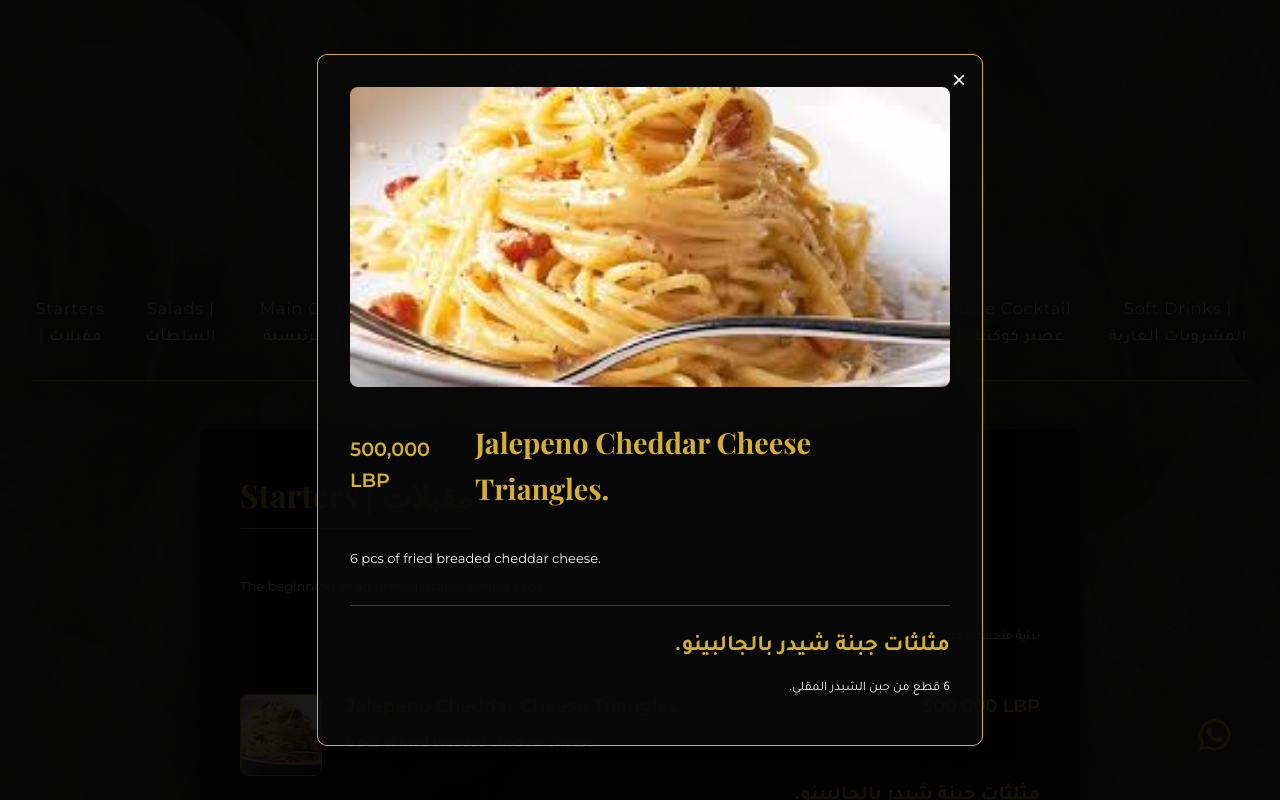
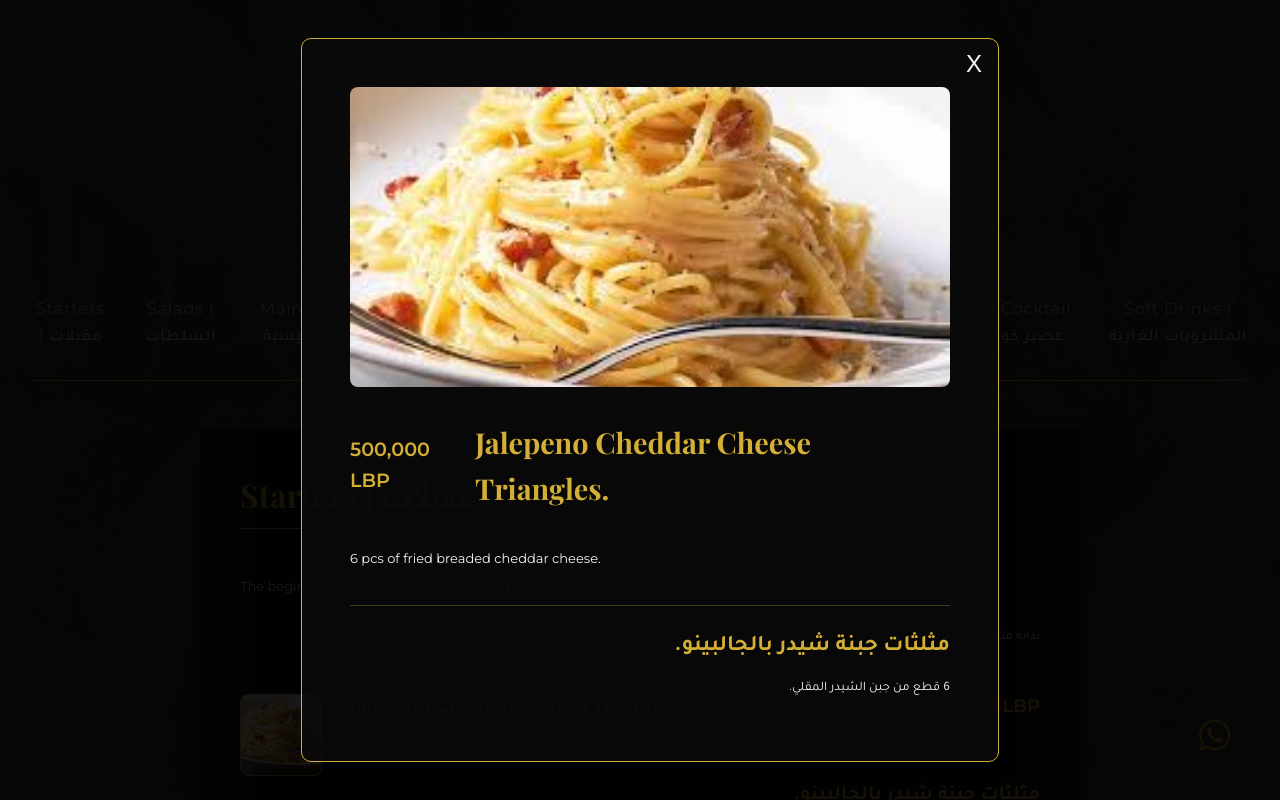
Before and after one commit to ashrafshaar1/hamsat-web-menu, a React (Create React App) app: page / in a window 1280 px wide. Both pictures are taken after a click on the element 640 px from the left and 775 px from the top of the page. Shown: the top 800 px of the page. Built offline with nearby package versions, Linux system fonts and the light colour scheme; a web font is replaced by a local one.

Commit message:
bug fixes

```diff
--- a/src/components/Modal.jsx
+++ b/src/components/Modal.jsx
@@ -23,7 +23,7 @@ const Modal = ({
 					className='close-modal'
 					onClick={onClose}
 				>
-					&times;
+					X
 				</button>
 				<img
 					id='modal-image'
--- a/src/styles/Modal.css
+++ b/src/styles/Modal.css
@@ -24,7 +24,7 @@
   background: var(--dark-bg);
   max-width: 600px;
   width: 90%;
-  padding: 2rem;
+  padding: 3rem;
   border-radius: 10px;
   position: relative;
   border: 1px solid var(--gold);
```
